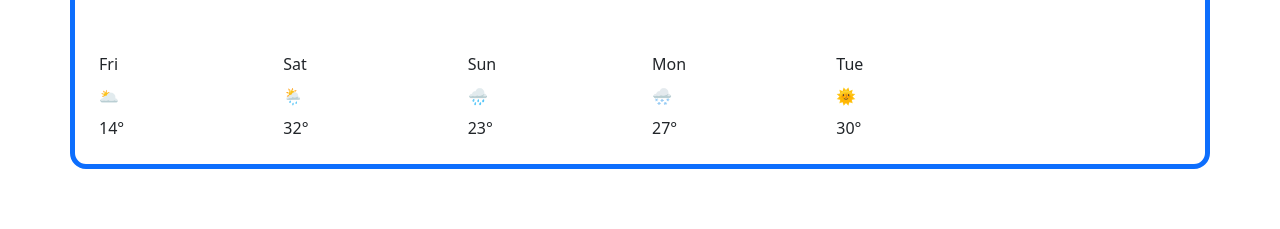
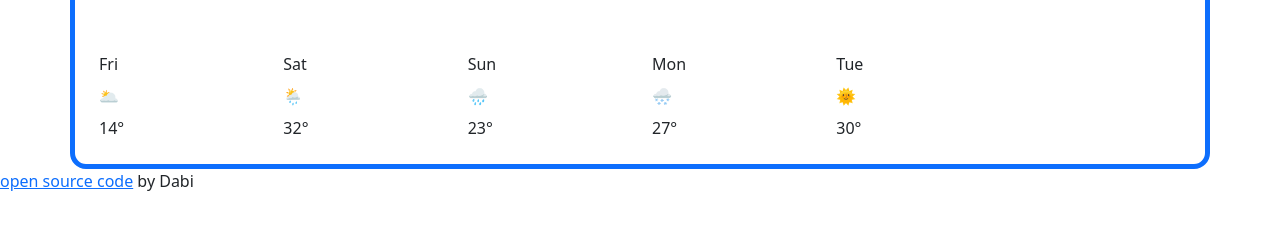
Before and after one commit to Dabi-ayu/SheCodesTasks, a plain HTML site: page index.html in a window 1280 px wide. Shown: the part 261-490 px from the top of the page. Drawn offline with nearby package versions, Linux system fonts and the light colour scheme; no server answers.

Commit message:
I modified the source code link

```diff
--- a/index.html
+++ b/index.html
@@ -91,6 +91,10 @@
         <div class="col col-md-2">30°</div>
       </div>
     </div>
+    <p class="footer-link">
+      <a href="https://github.com/Dabi-ayu/SheCodesTasks">open source code</a>
+      by Dabi
+    </p>
     <script src="src/index.js"></script>
   </body>
 </html>
--- a/src/style.css
+++ b/src/style.css
@@ -38,5 +38,5 @@
      top: -34px;
  }
  .footer-link {
-    text-align: center;
+    margin-right: 30px;
  }
```
